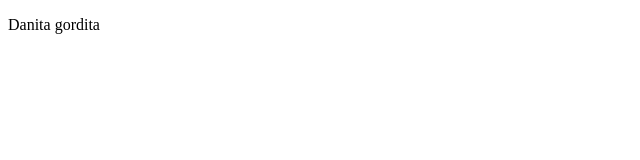
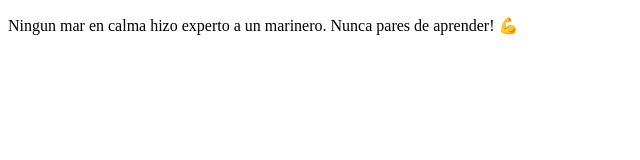
Before and after one commit to MPerezM12/proyectoDemocursoPrework, a plain HTML site: page index.html in a window 1280 px wide. Shown: the whole page, without its empty margins (0-640 px from the left). Drawn offline with Linux system fonts and the light colour scheme.

Commit message:
first commit

```diff
--- a/index.html
+++ b/index.html
@@ -8,7 +8,7 @@
 </head>
 <body>
     <p>
-        Danita gordita
+        Ningun mar en calma hizo experto a un marinero. Nunca pares de aprender! 💪
     </p>
 </body>
 </html>
```
